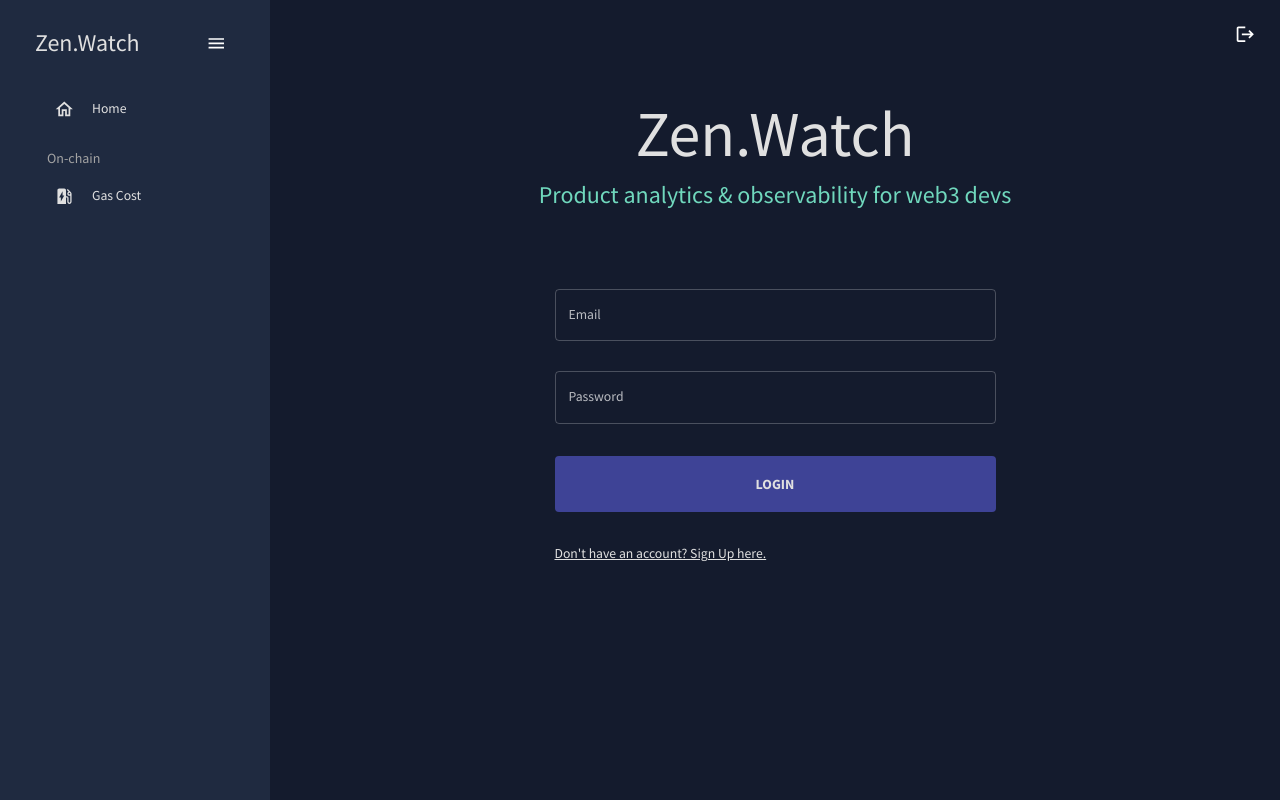
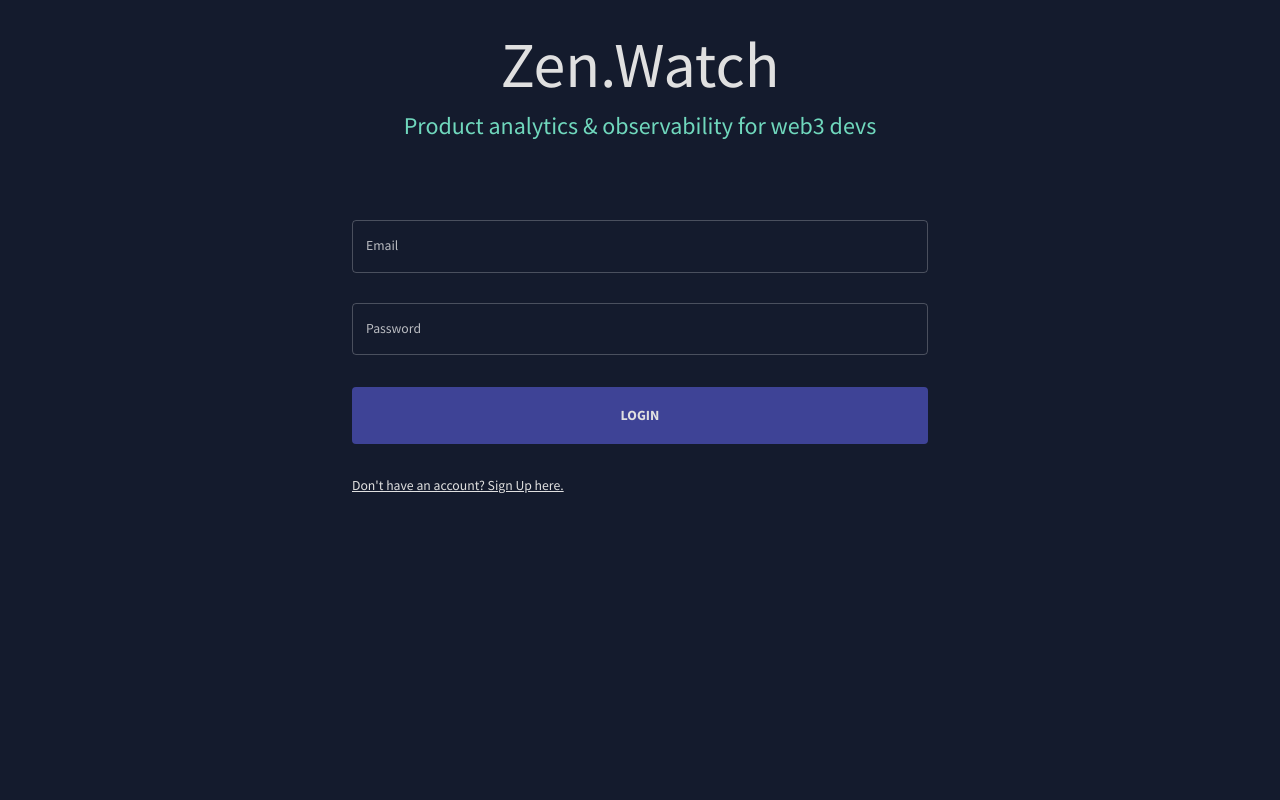
Before and after one commit to Zen-Watch/zen-watch-admin, a React (Create React App) app in the folder zen-watch-admin-dashboard/: page / in a window 1280 px wide. Built offline with nearby package versions, Linux system fonts and the light colour scheme; no server answers.

Commit message:
cleaning up login

```diff
--- a/zen-watch-admin-dashboard/src/App.tsx
+++ b/zen-watch-admin-dashboard/src/App.tsx
@@ -7,18 +7,20 @@ import GasCost from "./scenes/gas_cost";
 import { Route, Routes } from 'react-router-dom';
 import Login from './scenes/login';
 import Homepage from './scenes/home';
+import { useAppSelector } from './app/hooks';
 
 function App() {
   const [theme, colorMode] = useMode();
+  const user = useAppSelector((state) => state.app.user)
 
   return (
     <ColorModeContext.Provider value={colorMode}>
       <ThemeProvider theme={theme}>
         <CssBaseline />
         <div className="app">
-          <Sidebar />
+          {user && <Sidebar />}
           <main className="content">
-            <Topbar />
+            {user && <Topbar />}
             <Routes>
               <Route path="/" element={<Login />} />
               <Route path="/home" element={<Homepage />} />
--- a/zen-watch-admin-dashboard/src/features/appSlice.ts
+++ b/zen-watch-admin-dashboard/src/features/appSlice.ts
@@ -1,6 +1,5 @@
 import { createSlice, PayloadAction } from '@reduxjs/toolkit';
 import { APP_STATE, CONNECTED, DISCONNECTED } from '../util/constants';
-import { RootState } from '../app/store';
 
 export interface AppState {
     user: any;
@@ -27,9 +26,6 @@ export const appSlice = createSlice({
     }
 });
 
-export const selectAppUser = (state: RootState) => state.app.user;
-export const selectAppStatus = (state: RootState) => state.app.status;
-
 export const { connect, disconnect } = appSlice.actions;
 
 export default appSlice.reducer;
```
